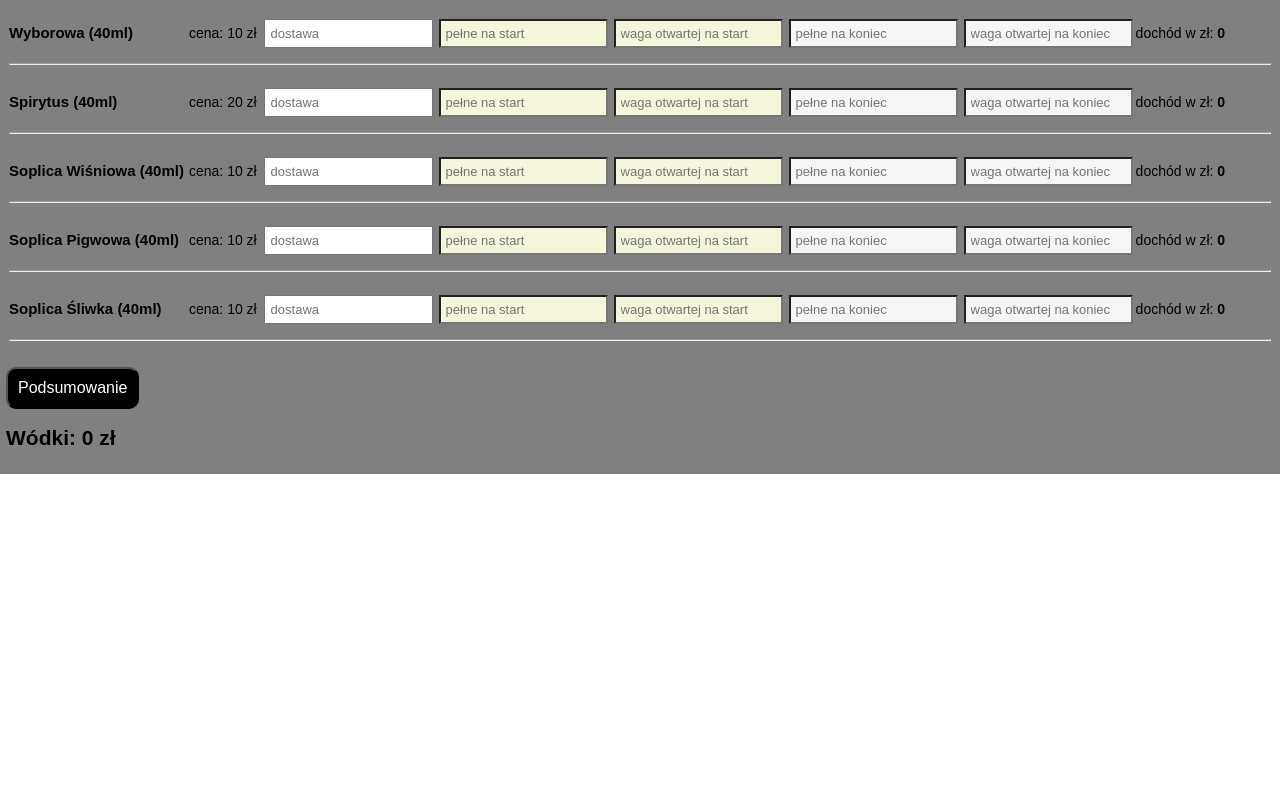
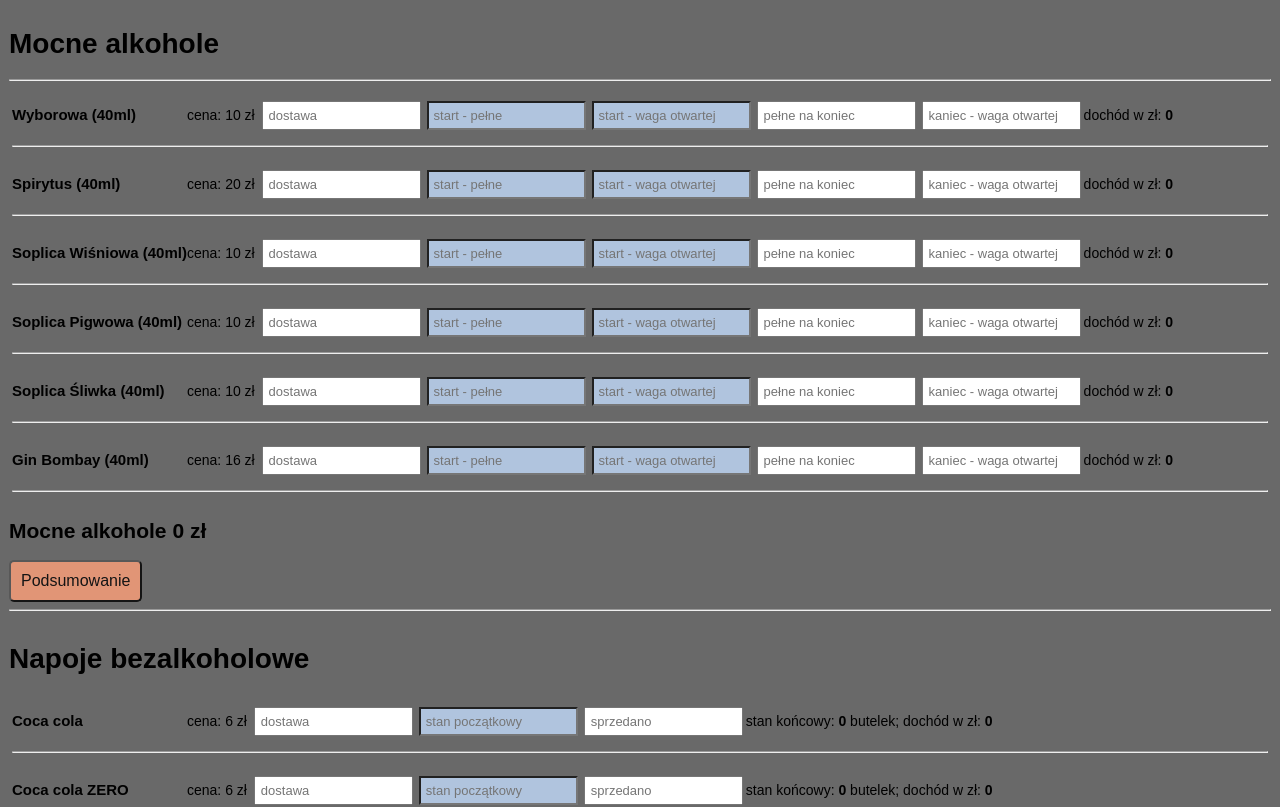
Before and after one commit to leszek-michno/cal, a React (Create React App) app: page / in a window 1280 px wide. Shown: the top 807 px of the page. Built offline with nearby package versions, Linux system fonts and the light colour scheme.

Commit message:
add soft part

```diff
--- a/src/App.css
+++ b/src/App.css
@@ -4,35 +4,36 @@ body {
 }
 input {
 display: inline-block;
-width: 155px;
+width: 145px;
 margin: 3px;
 padding: 5px;
 font-size: 13px;
 
 }
 div {
-  background-color: grey;
+  background-color: dimgrey;
+  ;
   padding: 3px;
 }
 
 p {
   display: inline-block;
-  width: 180px;
+  width: 175px;
   font-size: 15px;
   font-weight: bold;
 }
 input.blue {
-background-color:beige ;
+background-color:lightsteelblue ;
 }
 
-input.yellow {
-  background-color:whitesmoke;
-}
+/* input.yellow {
+  background-color:white;
+} */
 span p {
   color: darkred;
 }
 .color {
-  background-color: lightblue;
+  background-color: royalblue;
 }
 .alarm {
   background-color: red;
@@ -43,7 +44,8 @@ span p {
 button {
   padding: 10px;
   font-size: 16px;
-  background-color: black;
-  color: white;
-  border-radius: 10px;
+  background-color: lightsalmon;
+  /* color:white; */
+  opacity: 80%;
+  border-radius: 5px;
 }
--- /dev/null
+++ b/src/App.jsx
@@ -0,0 +1,15 @@
+import React from 'react'
+import './App.css'
+import StrongAlco from './components/StrongAlco';
+import Softs from './components/Softs';
+
+const App = () => {
+    return (
+        <div>
+            <StrongAlco />
+            <Softs />
+        </div>
+     );
+}
+
+export default App;
--- /dev/null
+++ b/src/components/NoAlco.jsx
@@ -0,0 +1,51 @@
+import React, { useState } from "react";
+import "../styles/softs.css";
+
+const NoAlco = ({ soft }) => {
+  const [cargo, setCargo] = useState("");
+  const [startBottles, setStartBottles] = useState("");
+  const [soldBottles, setSoldBottles] = useState("");
+
+
+  const cargoSoft = (e) => setCargo(e.target.value);
+  const startB = (e) => setStartBottles(e.target.value);
+  const soldB = (e) => setSoldBottles(e.target.value);
+
+
+  const finalState = cargo * 1 + startBottles * 1 - soldBottles;
+  const softIncome = soldBottles * soft.price;
+
+  return (
+    <div>
+      <p>{soft.name}</p>
+      <span>cena: {soft.price} zł </span>
+      <input
+        className={cargo > 0 ? "color" : " " && cargo < 0 ? "alarm" : " "}
+        type="number"
+        value={cargo}
+        onChange={cargoSoft}
+        placeholder="dostawa"
+      />
+      <input
+       className={startBottles >= 0 ? "blue" : "alarm"}
+        type="number"
+        value={startBottles}
+        onChange={startB}
+        placeholder="stan początkowy"
+      />
+
+      <input
+      className={soldBottles < 0 && "alarm"}
+        type="number"
+        value={soldBottles}
+        onChange={soldB}
+        placeholder="sprzedano"
+      />
+      <span>stan końcowy:  <strong>{finalState}</strong> butelek; </span>
+      <span>dochód w zł: <strong>{soft.income = softIncome}</strong></span>
+      <hr />
+    </div>
+  );
+};
+
+export default NoAlco;
--- /dev/null
+++ b/src/components/Softs.jsx
@@ -0,0 +1,52 @@
+import React, { useState } from "react";
+import NoAlco from "./NoAlco";
+
+const Softs = () => {
+
+  const [totalSoftIncome, setTotalSoftIncome] = useState(0);
+  const [softs, setSofts] = useState([
+    {
+      id: 1,
+      name: "Coca cola",
+      price: 6,
+      income: 0,
+    },
+    {
+      id: 2,
+      name: "Coca cola ZERO",
+      price: 6,
+      income: 0,
+    },
+    {
+      id: 3,
+      name: "Tonik",
+      price: 6,
+      income: 0,
+    },
+    {
+      id: 4,
+      name: "Sprite",
+      price: 6,
+      income: 0,
+    },
+  ]);
+
+  const Softs = softs.map((soft) => <NoAlco key={soft.id} soft={soft} />);
+
+  const handleTotalSoftIncome = () => {
+    const allSofts = softs.map((soft) => soft.income);
+    setTotalSoftIncome(allSofts.reduce((a, b) => a + b, 0));
+  };
+
+  return (
+    <div>
+      <h1>Napoje bezalkoholowe</h1>
+      {Softs}
+      <button onClick={handleTotalSoftIncome}>Podsumowanie</button>
+      <h2>Napoje bezalkoholowe {totalSoftIncome}</h2>
+      <hr />
+    </div>
+  );
+};
+
+export default Softs;
--- a/src/App.js
+++ b/src/components/StrongAlco.jsx
@@ -1,8 +1,7 @@
 import React, { useState } from "react";
-import "./App.css";
-import Vodka from "./components/Vodka";
+import Vodka from "./Vodka";
 
-const App = () => {
+const StrongAlco = ({soft}) => {
 
   const [totalVodkaIncome, setTotalIncome] = useState(0);
 
@@ -59,6 +58,16 @@ const App = () => {
       alcoWeight: 465,
       income: 0,
     },
+    {
+      id: 6,
+      name: "Gin Bombay (40ml)",
+      volume: 700,
+      priceFortyM: 16,
+      fullBottleWeight: 1150,
+      emptyBottleWeight: 500,
+      alcoWeight: 650,
+      income: 0,
+    },
 
   ]);
 
@@ -67,17 +76,21 @@ const App = () => {
   const handleTotalIncome = () => {
     const allVodkas = vodka.map((vodka) => vodka.income);
     setTotalIncome(allVodkas.reduce((a, b) => a + b, 0));
+
   };
+
+
 
   return (
     <div className="App">
+      <h1>Mocne alkohole</h1>
+      <hr />
       {Vodkas}
-      <br />
+      <h2> Mocne alkohole {totalVodkaIncome} zł</h2>
       <button onClick={handleTotalIncome}>Podsumowanie</button>
-      <h2> Wódki: {totalVodkaIncome} zł</h2>
-
+      <hr />
     </div>
   );
 };
 
-export default App;
+export default StrongAlco;
--- a/src/components/Vodka.jsx
+++ b/src/components/Vodka.jsx
@@ -35,10 +35,11 @@ const Vodka = ({ vodka }) => {
         (endWeightOpenBottel * 1 - vodka.emptyBottleWeight)
       : endFullBottles * 1 * vodka.alcoWeight;
 
-   let income = ((initialState * 1 - finalState * 1) / (vodka.alcoWeight / 12.5) * vodka.priceFortyM * 1).toFixed(2)
-
-
-
+  let income = (
+    ((initialState * 1 - finalState * 1) / (vodka.alcoWeight / 12.5)) *
+    vodka.priceFortyM *
+    1
+  ).toFixed(2);
 
   return (
     <div>
@@ -47,45 +48,50 @@ const Vodka = ({ vodka }) => {
         cena: {vodka.priceFortyM} zł {""}
       </span>
       <input
-        className={
-          cargoBottles > 0 ? "color" : " " && cargoBottles < 0 ? "alarm" : " "
-        }
+        className={cargoBottles > 0 ? "color" : " " && cargoBottles < 0 ? "alarm" : " "}
         type="number"
         value={cargoBottles}
         onChange={cargoB}
         placeholder="dostawa"
       />
       <input
-        className="blue"
+        className={startFullBottles >= 0 ? "blue" : "alarm"}
         type="number"
         value={startFullBottles}
         onChange={startFB}
-        placeholder="pełne na start"
+        placeholder="start - pełne"
       />
       <input
-        className="blue"
+        className={startWeightOpenBottel >= 0 ? "blue" : "alarm"}
         type="number"
         value={startWeightOpenBottel}
         onChange={startWOB}
-        placeholder="waga otwartej na start"
+        placeholder="start - waga otwartej"
       />
       <input
-        className="yellow"
+        className={endFullBottles < 0 && "alarm"}
         type="number"
         value={endFullBottles}
         onChange={endFB}
         placeholder="pełne na koniec"
       />
       <input
-        className="yellow"
+        className={endWeightOpenBottel < 0 && "alarm" }
         type="number"
         value={endWeightOpenBottel}
         onChange={endWOB}
-        placeholder="waga otwartej na koniec"
+        placeholder="kaniec - waga otwartej"
       />
-      <span >dochód w zł: {' '} <strong>
-        {income >= 0 ? vodka.income = income * 1 : <span className="alert">błąd w zapisie</span>}
-        </strong></span>
+      <span >
+        dochód w zł:{" "}
+        <strong>
+          {income >= 0 ? (
+            (vodka.income = income * 1)
+          ) : (
+            <span className="alert">B Ł Ą D</span>
+          )}
+        </strong>
+      </span>
       <hr />
     </div>
   );
```
Also changed, not shown: src/components/Sum.jsx (deleted, +0 -10 lines), src/styles/softs.css (added).
